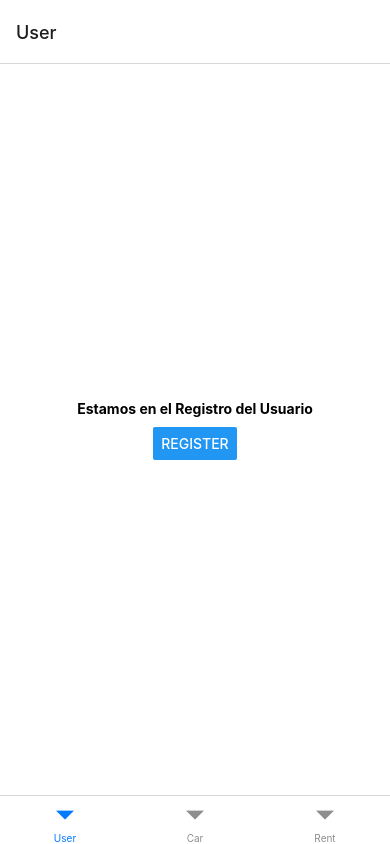
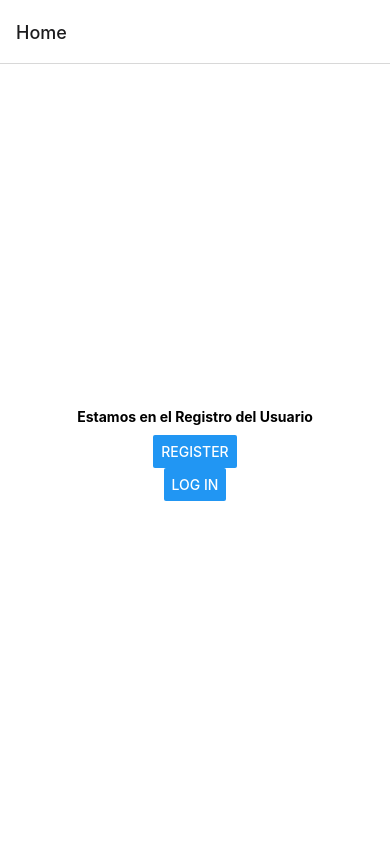
Before and after one commit to amonsalv/renta-de-Autos-React-Native, a React Native app in the folder segundo-momento-moviles3/: screen /Home in a window 390 px wide. Built offline with nearby package versions, Linux system fonts and the light colour scheme.

Commit message:
se agrega la aunteticacion para el registro y el log in

```diff
--- a/segundo-momento-moviles3/App.js
+++ b/segundo-momento-moviles3/App.js
@@ -8,6 +8,36 @@ import { createBottomTabNavigator } from '@react-navigation/bottom-tabs';
 import User from './screens/User';
 import Rent from './screens/Rent';
 import Car from './screens/Car';
+
+const Stack = createNativeStackNavigator();
+
+const getIsSignedIn = () => {
+  // custom logic
+  return true;
+};
+
+export default function App() {
+  const isSignedIn = getIsSignedIn();
+
+  return (
+    <NavigationContainer>
+      <Stack.Navigator>
+        {isSignedIn ? (
+          <>
+            <Stack.Screen name="Home" component={User} />
+            <Stack.Screen name="Profile" component={Car} />
+            <Stack.Screen name="Settings" component={Rent} />
+          </>
+        ) : (
+          <>
+            <Stack.Screen name="SignIn" component={User} />
+            <Stack.Screen name="SignUp" component={User} />
+          </>
+        )}
+      </Stack.Navigator>
+    </NavigationContainer>
+  );
+}
 
 
 
@@ -35,7 +65,6 @@ function RentScreen() {
   );
 }
 
-const Tab = createBottomTabNavigator();
 
 function MyTabs() {
   return (
@@ -46,11 +75,3 @@ function MyTabs() {
     </Tab.Navigator>
   );
 }
-
-export default function App() {
-  return (
-    <NavigationContainer>
-      <MyTabs />
-    </NavigationContainer>
-  );
-}
--- a/segundo-momento-moviles3/screens/User.jsx
+++ b/segundo-momento-moviles3/screens/User.jsx
@@ -22,6 +22,13 @@ export default function Register (){
           navigation.navigate('Car',{username:username,name:name ,password:password })
         }}
         />
+
+        <Button title='Log In'
+        onPress={()=>{
+          navigation.navigate('User',{username:username,password:password })
+        }}
+        />
+
       </View>
     )
 }
```
